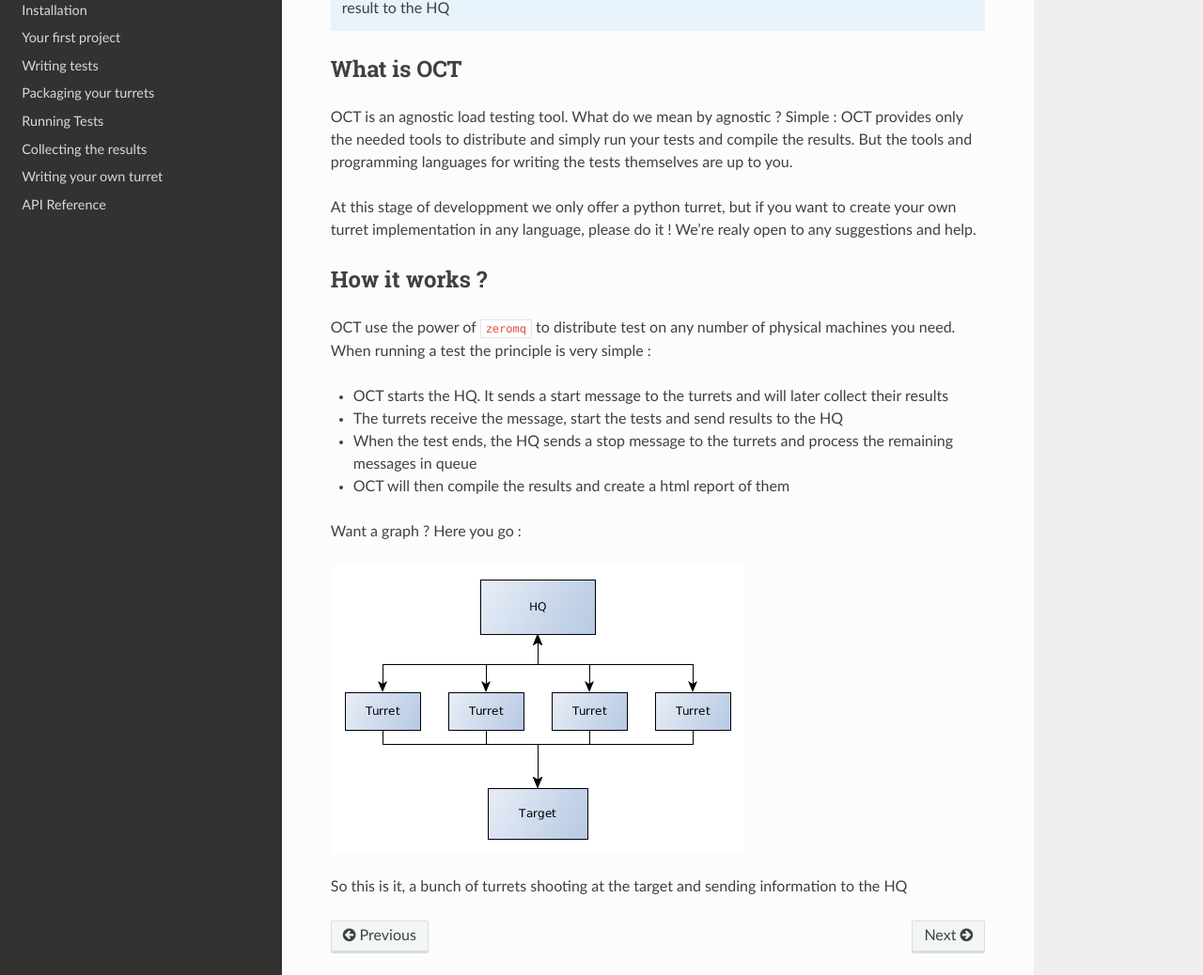
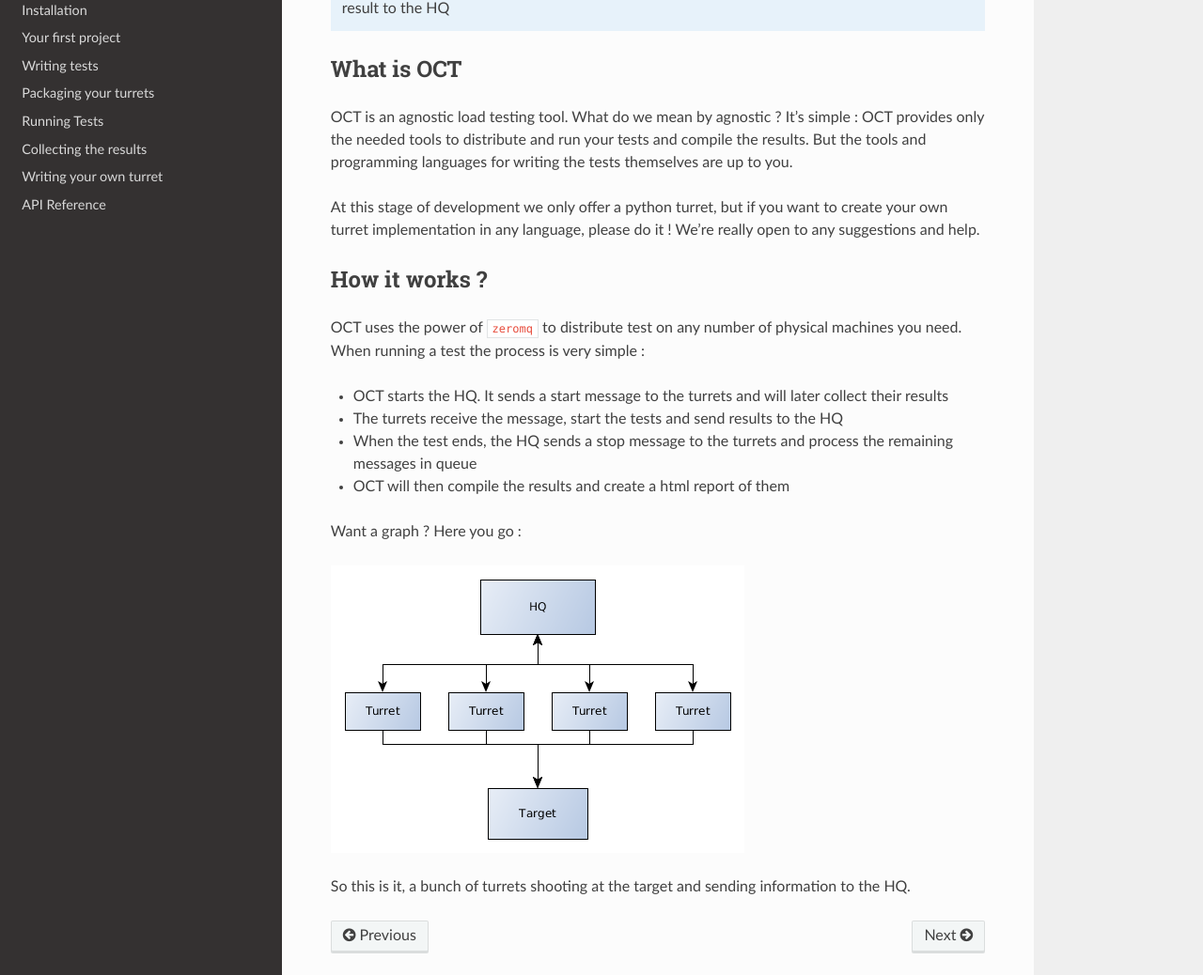
Before and after one commit to TheGhouls/oct, a Sphinx documentation site: the page built from doc/introduction.rst, in a window 1280 px wide and 1400 px high, scrolled down 245 px. Shown: the part 255-1293 px from the top of the window at 94% size. Built offline with Sphinx 7.4.7 and the Read the Docs theme 2.0.0, drawn with Linux system fonts in a browser that asks for light colours; pages that are not in the unit, such as notebooks, are missing from menus.

Commit message:
Second reading

```diff
--- a/doc/introduction.rst
+++ b/doc/introduction.rst
@@ -16,18 +16,17 @@ Terminology
 What is OCT
 -----------
 
-OCT is an agnostic load testing tool. What do we mean by agnostic ? Simple : OCT provides only the needed tools
-to distribute and simply run your tests and compile the results. But the tools and programming languages for writing
+OCT is an agnostic load testing tool. What do we mean by agnostic ? It's simple : OCT provides only the needed tools
+to distribute and run your tests and compile the results. But the tools and programming languages for writing
 the tests themselves are up to you.
 
-At this stage of developpment we only offer a python turret, but if you want to create your own turret implementation
-in any language, please do it ! We're realy open to any suggestions and help.
+At this stage of development we only offer a python turret, but if you want to create your own turret implementation
+in any language, please do it ! We're really open to any suggestions and help.
 
 How it works ?
 --------------
 
-OCT use the power of ``zeromq`` to distribute test on any number of physical machines you need. When running a test
-the principle is very simple :
+OCT uses the power of ``zeromq`` to distribute test on any number of physical machines you need. When running a test the process is very simple :
 
 * OCT starts the HQ. It sends a start message to the turrets and will later collect their results
 * The turrets receive the message, start the tests and send results to the HQ
@@ -38,4 +37,4 @@ Want a graph ? Here you go :
 
 .. image:: images/oct-basic.png
 
-So this is it, a bunch of turrets shooting at the target and sending information to the HQ
+So this is it, a bunch of turrets shooting at the target and sending information to the HQ.
```
